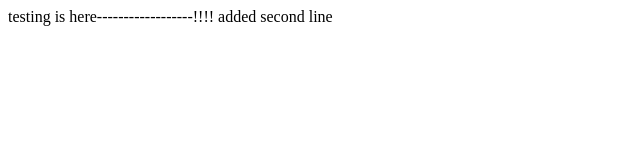
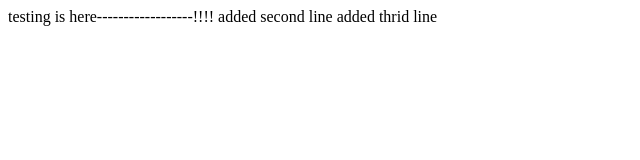
Before and after one commit to YashKumar-99/tempdelete, a plain HTML site: page index.html in a window 1280 px wide. Shown: the whole page, without its empty margins (0-640 px from the left). Drawn offline with Linux system fonts and the light colour scheme.

Commit message:
this is commit 3

```diff
--- a/index.html
+++ b/index.html
@@ -9,5 +9,9 @@
     testing is here------------------!!!!
 
     added second line
+
+
+
+    added thrid line
 </body>
 </html>
```
